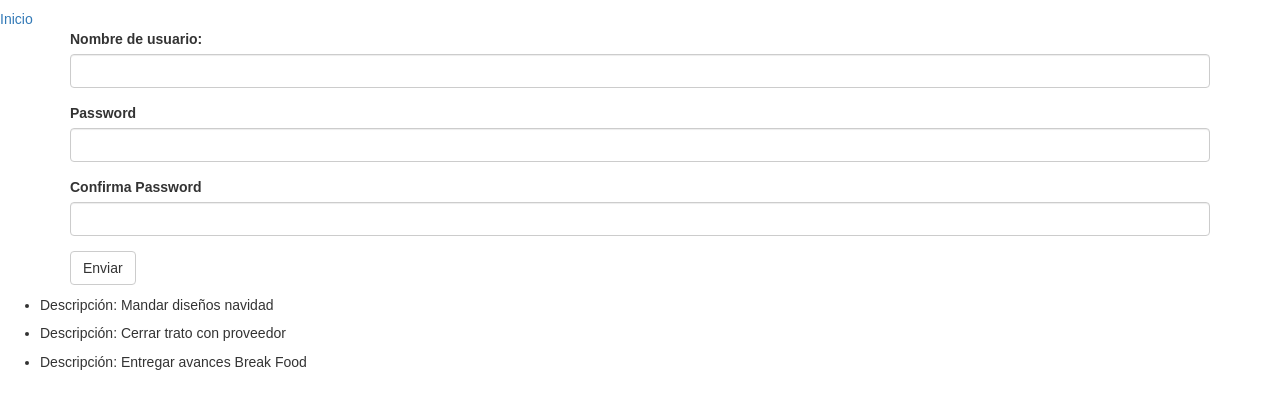
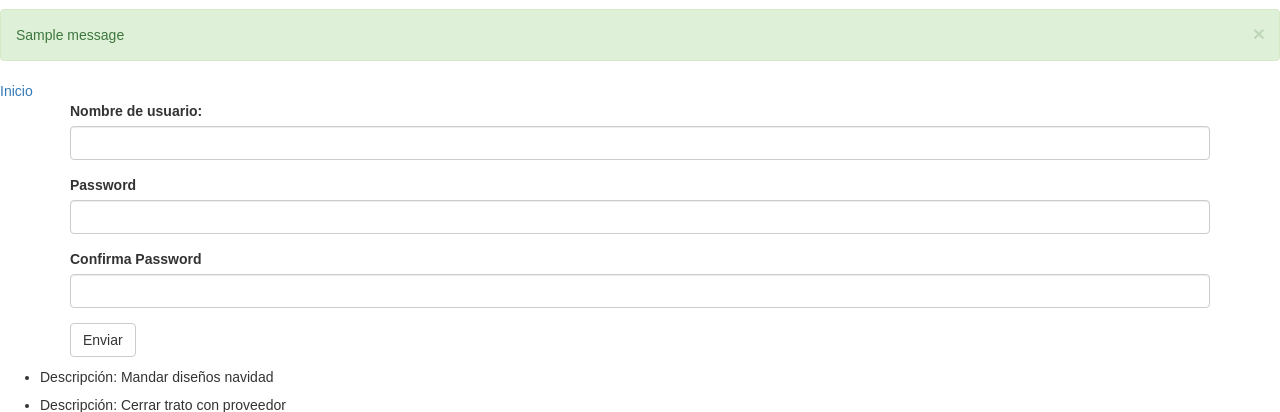
Before and after one commit to acruzmtz/CursoFlaskComentado, a Flask app: page /hello in a window 1280 px wide. Shown: the part 63-475 px from the top of the page. Run offline with Flask 2, Linux system fonts and the light colour scheme; one stand-in notice (Sample message) is shown; some libraries are stand-ins or nearby versions.

Commit message:
created flash messages with flash function, add scripts in base.html

```diff
--- a/main.py
+++ b/main.py
@@ -1,4 +1,4 @@
-from flask import Flask, request, make_response, redirect, render_template, session, url_for
+from flask import Flask, request, make_response, redirect, render_template, session, url_for, flash
 from flask_bootstrap import Bootstrap
 from flask_wtf import FlaskForm
 from wtforms.fields import StringField, PasswordField, SubmitField
@@ -51,7 +51,9 @@ def hello():
         username = login.username.data
         session['username'] = username
 
+        flash('Usuario registrado con exito')
         return redirect(url_for('home'))
+
 
     #raise(Exception('500 Error'))
     return render_template('hello.html', **context)
--- a/templates/base.html
+++ b/templates/base.html
@@ -12,6 +12,15 @@
       {% include 'nav.html'%}
     {% endblock%}
 
+    {% for message in get_flashed_messages()%}
+        <div class="alert alert-success alert-dismissible">
+          <button type="button" data-dismiss='alert' class="close">&times;</button>
+          {{ message }}
+        </div>
+    {% endfor%}
+
     {%block content%} {% endblock%}
-
+    {% block scripts %}
+      {{ super() }}
+    {% endblock%}
   {% endblock%}
```
